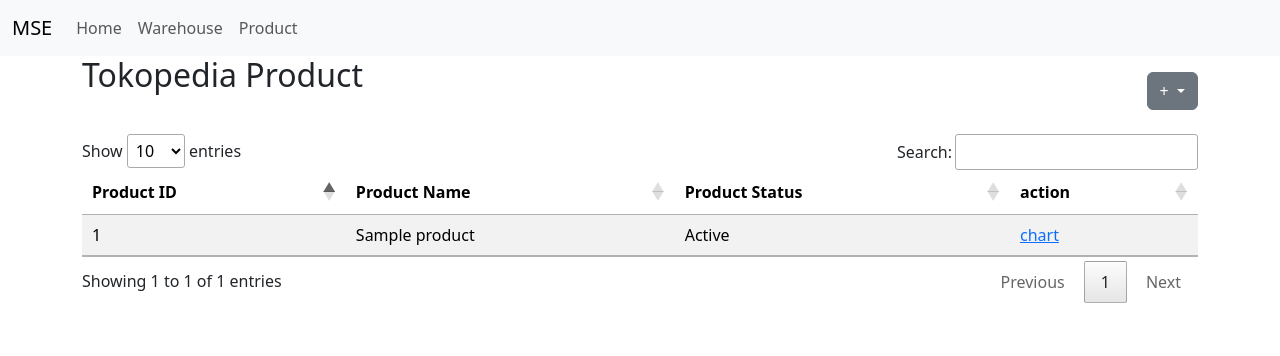
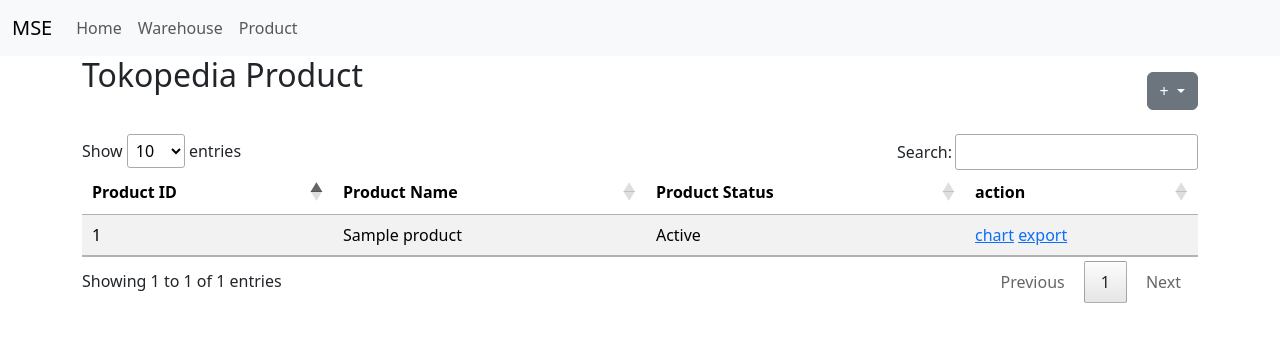
Before and after one commit to timgio26/SMP, a Flask app: page /product in a window 1280 px wide. Shown: the top 356 px of the page. Run offline with Flask 3, Linux system fonts and the light colour scheme; tables that the repository leaves empty hold one stand-in row (values such as "Sample post"); some libraries are stand-ins or nearby versions.

Commit message:
export excel per item

```diff
--- a/app/routes.py
+++ b/app/routes.py
@@ -1,4 +1,4 @@
-from flask import render_template,redirect, url_for,request,send_file
+from flask import render_template,redirect, url_for,request,send_file,make_response
 from app import app,db,api
 from app.models import Warehouse,Product,Credential,Stok
 from datetime import date
@@ -6,7 +6,7 @@
 from flask_restful import Resource
 from sqlalchemy import create_engine,func
 import pandas as pd
-import json, requests, os,plotly
+import json, requests, os,plotly,io
 import plotly.express as px
 
 class apiv1(Resource):
@@ -103,6 +103,28 @@
 def download():
     return send_file('static/template_prodId.xlsx')
 
+@app.route('/export/<id>',methods=['GET', 'POST'])
+def export(id):
+    item=Product.query.filter_by(product_id=id).first()
+    prodname=item.product_name
+    print(prodname)
+    wh=Warehouse.query.all()
+    df=pd.read_sql_table('stok', app.config['SQLALCHEMY_DATABASE_URI'])
+    df=df[df['item_id']==id]
+    df['Product Name']=prodname
+    for i in wh:
+        df.loc[df['wh_id']==i.warehouse_id,'Warehouse']=i.warehouse_name
+    df=df[['item_id','Product Name','wh_id','Warehouse','stok_date','item_qty','out_yda']]
+    out = io.BytesIO()
+    writer = pd.ExcelWriter(out, engine='xlsxwriter')
+    df.to_excel(excel_writer=writer, index=False, sheet_name='Sheet1')
+    writer.save()
+    # writer.close()
+    resp = make_response(out.getvalue())
+    resp.headers["Content-Disposition"] = f"attachment; filename=export_{id}.xlsx"
+    resp.headers["Content-type"] = "application/x-xls"
+    return resp
+
 
 @app.route('/updateydasales')
 def ydasales():
@@ -139,12 +161,16 @@
     # df=Stok.query.filter_by(item_id=id).all()
     name=request.args.get('name')
     # wh=[x.wh_id for x in df]
+    wh=Warehouse.query.all()
+
     # whnew=list(set(wh))
     # p2=[{'label':requests.get("{0}/apiv1?id={1}".format(app.config['ENV_URL'],wh)).json(),'data':[{"x":i.stok_date.strftime('%Y/%m/%d') ,"y":i.item_qty} for i in df if i.wh_id==wh]} for wh in whnew]
     df=pd.read_sql_table('stok', app.config['SQLALCHEMY_DATABASE_URI'])
     df=df[df['item_id']==id]
-    fig = px.line(df, x='stok_date', y='item_qty',color='wh_id',
-                  labels={'stok_date':'Tanggal','item_qty':'Qty (pcs)','wh_id':'Warehouse'})
+    for i in wh:
+        df.loc[df['wh_id']==i.warehouse_id,'Warehouse']=i.warehouse_name
+    fig = px.line(df, x='stok_date', y='item_qty',color='Warehouse',
+                  labels={'stok_date':'Tanggal','item_qty':'Qty (pcs)'})
     graphJSON = json.dumps(fig, cls=plotly.utils.PlotlyJSONEncoder)
     print(df)
     return render_template('dash.html',name=name,graphJSON=graphJSON)
--- a/app/templates/product.html
+++ b/app/templates/product.html
@@ -41,6 +41,7 @@
             <td>
                 {% if i.product_status=='Active' and i.product_name %}
                 <a href="{{url_for('dash',id=i.product_id,name=i.product_name)}}">chart</a>
+                <a href="{{url_for('export',id=i.product_id)}}">export</a>
                 {% else %}
                 <a href="{{url_for('delprod',id=i.id)}}">delete</a>
                 {% endif %}
```
